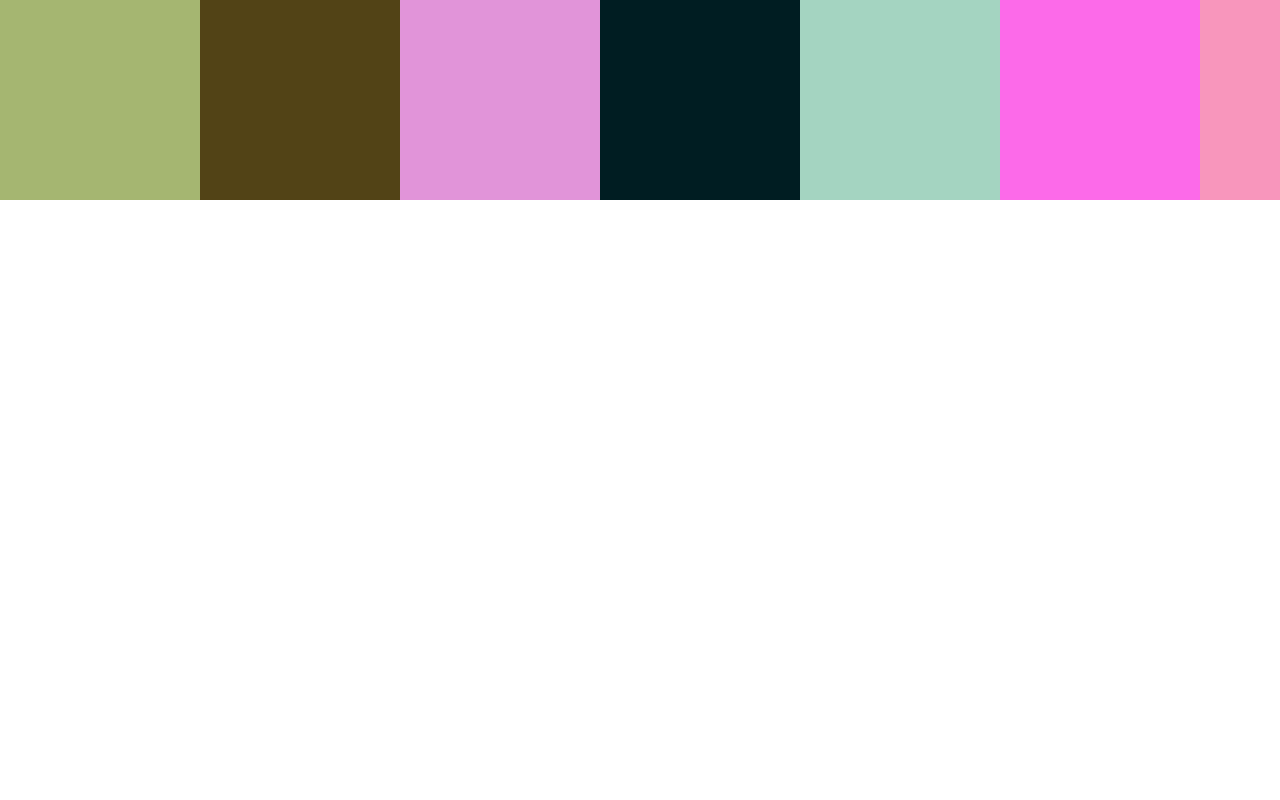
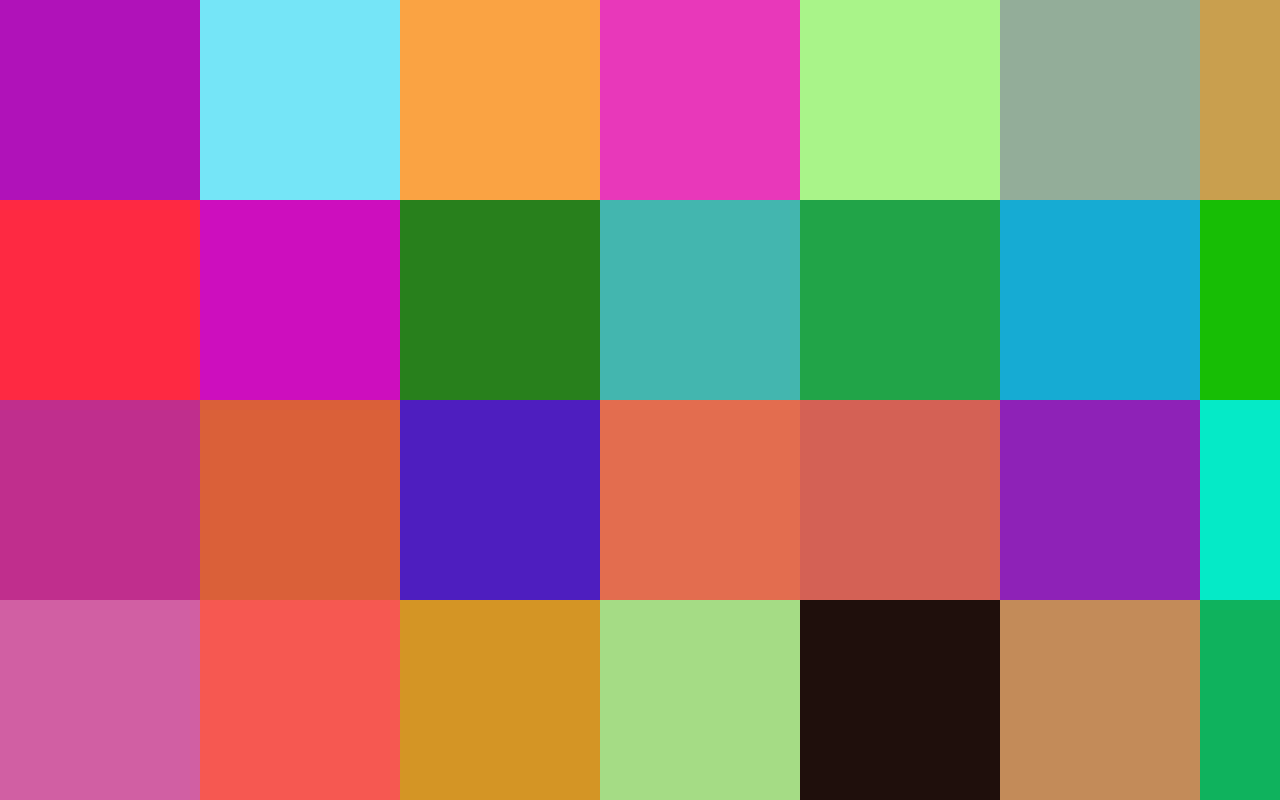
Before and after one commit to DM-BK/macarons, a Next.js app: page /products2 in a window 1280 px wide. Built offline with nearby package versions, Linux system fonts and the light colour scheme.

Commit message:
test Products2

```diff
--- /dev/null
+++ b/components/pages/Products2/BoardProducts/BoardProducts.tsx
@@ -0,0 +1,134 @@
+import React, { useEffect, useMemo, useRef, useState } from 'react'
+import { Box, Grid } from "@mui/material"
+import { Products } from "../Products"
+import { Product } from '../types'
+
+interface Props {
+  allProducts: {color: string}[]
+}
+
+export const BoardProducts = ({allProducts}: Props) => {
+  //const [products, setProducts] = useState(Array.from({ length: 10 }, (_, index) => ({color: getRandomColor(), left: index * 200})))
+  const [arraysProducts, setArraysProducts] = useState<Product[][]>([[]])
+  const [infoOfContainer, setInfoOfContainer] = useState({ clientX: -400, clientY: -200, indexFirstEl: 0, indexLastEl: 10, rectLeft: 0, rectRight:0 })
+  const currentMouseCoordinates = useRef({ clientX: 0, clientY: 0 })
+  const containerRef = useRef<HTMLDivElement>(null)
+  const isCanMove = useRef<boolean>(false)
+
+  useEffect(() => {
+    window.addEventListener('mouseup', handleMouseup)
+    window.addEventListener('mousedown', handleMousedown)
+    window.addEventListener('mousemove', handleMousemove)
+
+    return () => {
+      window.removeEventListener('mouseup', handleMouseup)
+      window.removeEventListener('mousedown', handleMousedown)
+      window.removeEventListener('mousemove', handleMousemove)
+    }
+  }, [])
+
+  useEffect(() => {
+    let arr: Product[] = []
+    const currentProducts = allProducts.reduce((result, item, index) => {
+      arr.push({...item, left: arr.length * 200, top: result.length * 200})
+
+      if ((index + 1) % 10 === 0) {
+        result.push(arr);
+        arr = []
+      }
+
+      return result;
+    }, [] as any[]);
+
+    setArraysProducts(currentProducts)
+  }, [allProducts])
+
+  const handleMouseup = (e: MouseEvent) => {
+    isCanMove.current = false
+  }
+
+  const handleMousedown = (e: MouseEvent) => {
+    isCanMove.current = true
+
+    currentMouseCoordinates.current = {clientX: e.clientX, clientY: e.clientY}
+  }
+
+  const handleMousemove = (e: MouseEvent) => {
+    if (!isCanMove.current || !containerRef.current) return
+
+    const mouseMoveX = currentMouseCoordinates.current.clientX - e.clientX
+    const mouseMoveY = currentMouseCoordinates.current.clientY - e.clientY
+
+    currentMouseCoordinates.current = {clientX: e.clientX, clientY: e.clientY}
+
+    const containerRect = containerRef.current.getBoundingClientRect()
+
+    setInfoOfContainer(prev => {
+      const clientX = prev.clientX - mouseMoveX
+      const clientY = prev.clientY - mouseMoveY
+      let indexFirstEl = prev.indexFirstEl
+      let indexLastEl = prev.indexLastEl
+      let rectLeft = prev.rectLeft
+      let rectRight = prev.rectRight
+
+      const containerLeft = containerRect.left + rectLeft
+      const containerRight = window.innerWidth - containerRect.right + rectRight
+
+      if (containerLeft > -200) {
+        setArraysProducts(prevArraysProducts => prevArraysProducts.map((products, index) => (
+          products.map(product => {
+            if (index === prev.indexLastEl) return {...product, left: product.left - 2000}
+
+            return product
+          })
+        )))
+
+        indexFirstEl = indexLastEl
+        indexLastEl = indexLastEl === 0 ? 10 : indexLastEl -1
+
+        rectLeft = rectLeft - 200
+        rectRight = rectRight + 200
+      }
+
+      if (containerRight > -200) {
+        setArraysProducts(prevArraysProducts => prevArraysProducts.map((products, index) => (
+          products.map(product => {
+            if (index === prev.indexFirstEl) return {...product, left: product.left + 2000}
+
+            return product
+          })
+        )))
+
+        indexLastEl = indexFirstEl
+        indexFirstEl = indexFirstEl === 10 ? 0 : indexFirstEl + 1
+
+        rectLeft = rectLeft + 200
+        rectRight = rectRight - 200
+      }
+
+      return {
+        clientX,
+        clientY,
+        indexFirstEl,
+        indexLastEl,
+        rectLeft,
+        rectRight,
+      }
+    })
+  }
+
+  return (
+    <Box sx={{ overflow: 'hidden' }}>
+      <Grid
+        ref={containerRef}
+        container
+        sx={{position: 'relative', width: '2000px', height: '100vh'}}
+        style={{transform: `translate(${infoOfContainer.clientX}px, ${infoOfContainer.clientY}px)` }}
+        >
+          {arraysProducts.map((products, i) => (
+            <Products key={`products-${i}`} products={products} />
+          ))}
+        </Grid>
+    </Box>
+  )
+}
--- /dev/null
+++ b/components/pages/Products2/BoardProducts/index.ts
@@ -0,0 +1 @@
+export * from './BoardProducts'
--- a/components/pages/Products2/Product.tsx
+++ /dev/null
@@ -1,19 +0,0 @@
-import { Box } from '@common'
-import { useEffect } from 'react'
-
-interface Props {
-  product: string
-  left: number
-}
-
-export const Product = ({ product, left }: Props) => {
-  useEffect(() => {
-
-  }, [])
-
-  return (
-    <Box sx={{ background: product, width: 200, height: 200, position: 'absolute', left: left + 'px' }}>
-      {' '}
-    </Box>
-  )
-}
--- /dev/null
+++ b/components/pages/Products2/Products.tsx
@@ -0,0 +1,29 @@
+import { useEffect } from 'react'
+import { Box } from '@common'
+
+import { Product } from './types'
+
+interface Props {
+  products: Product[]
+}
+
+export const Products = ({ products }: Props) => {
+  useEffect(() => {}, [])
+
+  return (
+    <>
+      {products.map((product) => (
+        <div
+          key={product.color}
+          style={{
+            position: 'absolute',
+            left: product.left + 'px',
+            top: product.top
+          }}
+        >
+          <Box sx={{ background: product.color, width: 200, height: 200 }}> </Box>
+        </div>
+      ))}
+    </>
+  )
+}
--- /dev/null
+++ b/components/pages/Products2/types.ts
@@ -0,0 +1 @@
+export type Product = {color: string, left: number, top: number}
--- a/pages/products2/index.tsx
+++ b/pages/products2/index.tsx
@@ -1,7 +1,6 @@
 import React, { useEffect, useMemo, useRef, useState } from 'react'
 import { Box } from '@common'
-import { Grid } from '@mui/material'
-import { Product } from '@components/pages/Products2/Product'
+import { BoardProducts } from '@components/pages/Products2/BoardProducts'
 
 function getRandomNumber(min: number, max: number) {
   return Math.floor(Math.random() * (max - min + 1)) + min
@@ -14,93 +13,12 @@ function getRandomColor() {
   return `#${r}${g}${b}`
 }
 
+const DB_products = Array.from({ length: 60 }, _ => ({color: getRandomColor()}))
+
 const Products2 = () => {
-  const [products, setProducts] = useState(Array.from({ length: 10 }, (_, index) => ({color: getRandomColor(), left: index * 200})))
-  const [containerCoordinates, setContainerCoordinates] = useState({ clientX: -400, clientY: 0 })
-  const isCanMove = useRef<boolean>(false)
-  const currentMouseCoordinates = useRef({ clientX: 0, clientY: 0 })
-  const initialCounter = useRef(containerCoordinates)
-
-  useEffect(() => {
-    window.addEventListener('mouseup', handleMouseup)
-    window.addEventListener('mousedown', handleMousedown)
-    window.addEventListener('mousemove', handleMousemove)
-
-    return () => {
-      window.removeEventListener('mouseup', handleMouseup)
-      window.removeEventListener('mousedown', handleMousedown)
-      window.removeEventListener('mousemove', handleMousemove)
-    }
-  }, [])
-
-  const handleMouseup = (e: MouseEvent) => {
-    isCanMove.current = false
-  }
-
-  const handleMousedown = (e: MouseEvent) => {
-    isCanMove.current = true
-
-    currentMouseCoordinates.current = {clientX: e.clientX, clientY: e.clientY}
-  }
-
-  const handleMousemove = (e: MouseEvent) => {
-    if (!isCanMove.current) return
-
-    const mouseMoveX = currentMouseCoordinates.current.clientX - e.clientX
-    const mouseMoveY = currentMouseCoordinates.current.clientY - e.clientY
-
-    currentMouseCoordinates.current = {clientX: e.clientX, clientY: e.clientY}
-
-    setContainerCoordinates(prev => {
-      const clientX = prev.clientX - mouseMoveX
-      const clientY = prev.clientY - mouseMoveY
-
-      // const moveFromInitial = initialCounter.current.clientX - prev.clientX
-
-      // if ((moveFromInitial > 0 && moveFromInitial > 200) || (moveFromInitial < 0 && moveFromInitial > -200)) {
-      //   if (initialCounter.current.clientX > clientX) {
-      //     const newProducts = [...products]
-      //     const lastEl = newProducts.pop() as any
-      //     lastEl.left = lastEl.left - 2000
-      //     console.log('lastEl')
-      //     console.log(lastEl.left)
-      //     console.log(clientX)
-      //     newProducts.unshift(lastEl)
-      //     setProducts(newProducts)
-
-      //   } else {
-      //     const newProducts = [...products]
-      //     const firstEl = newProducts.shift() as any
-      //     firstEl.left = firstEl.left + 2000
-      //     console.log('firstEl')
-      //     console.log(clientX)
-      //     console.log(firstEl.left)
-      //     newProducts.push(firstEl)
-      //     setProducts(newProducts)
-      //   }
-
-      //   initialCounter.current.clientX = clientX
-      // }
-
-      return {
-        clientX,
-        clientY,
-      }
-    })
-  }
 
   return (
-    <Box sx={{ overflow: 'hidden' }}>
-      <Grid
-        container
-        sx={{position: 'relative', width: '2000px', height: '100vh'}}
-        style={{transform: `translate(${containerCoordinates.clientX}px, ${containerCoordinates.clientY}px)` }}
-        >
-          {products.map((product) => (
-            <Product key={product.color} product={product.color} left={product.left} />
-          ))}
-        </Grid>
-    </Box>
+    <BoardProducts allProducts={DB_products} />
   )
 }
 
```
